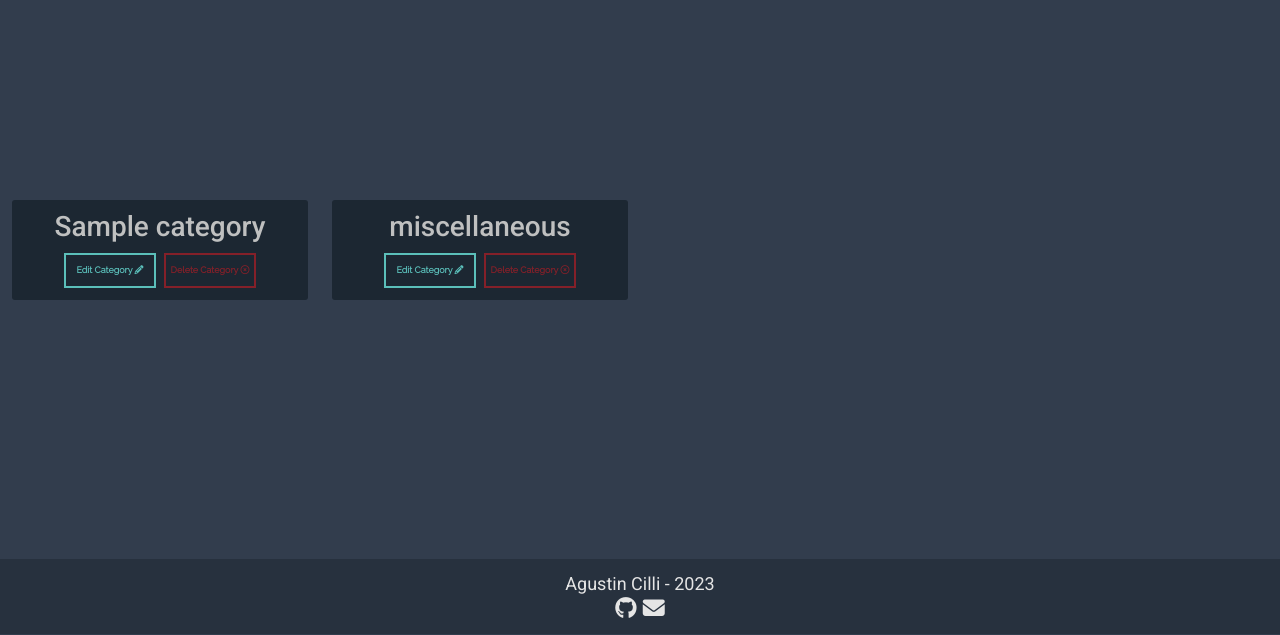
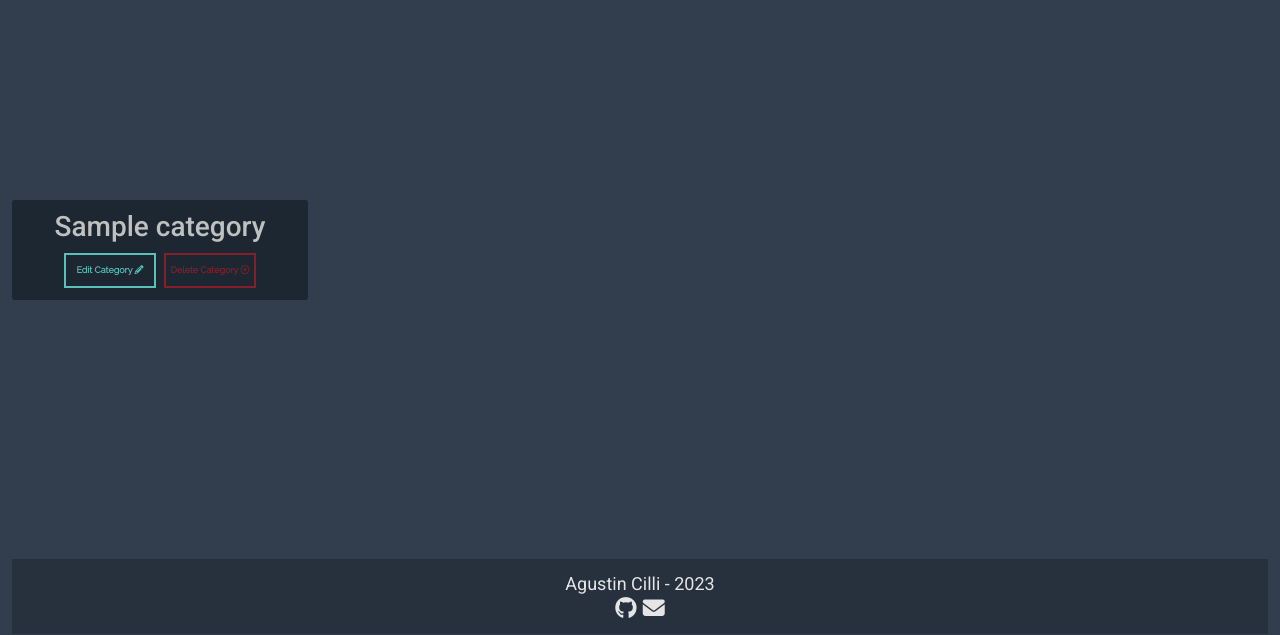
Before and after one commit to cilliagustin/code-pool, a Django app: page /category_list/ in a window 1280 px wide. Shown: the part 165-800 px from the top of the page. Run offline with Django 3.2, Linux system fonts and the light colour scheme; a user stored in the database is signed in; tables that the repository leaves empty hold one stand-in row (values such as "Sample post"); some libraries are stand-ins or nearby versions.

Commit message:
Create view to delete categories + template+ wire up url

```diff
--- a/forum/models.py
+++ b/forum/models.py
@@ -7,7 +7,7 @@
 
 
 class Category(models.Model):
-    name = models.CharField(max_length=255)
+    name = models.CharField(max_length=255, unique=True)
 
     class Meta:
         verbose_name_plural = "Categories"
@@ -16,7 +16,7 @@
         return self.name
 
     def get_absolute_url(self):
-        return reverse('home')
+        return reverse('category_list')
 
 
 class Post(models.Model):
--- a/forum/urls.py
+++ b/forum/urls.py
@@ -27,5 +27,8 @@
     path('new_post/', views.CreatePost.as_view(), name='add_post'),
     path('new_category/', views.CreateCategory.as_view(), name='add_category'),
     path('category_list/', views.CategoryList.as_view(), name='category_list'),
+    path(
+        'category/delete_category/<int:pk>',
+        views.DeleteCategory.as_view(), name='delete_category'),
     path('canvas', views.Canvas.as_view(), name='canvas'),
 ]
--- a/forum/views.py
+++ b/forum/views.py
@@ -2,6 +2,7 @@
 from django.views import generic, View
 from django.http import HttpResponseRedirect
 from django.urls import reverse_lazy
+from django.db.models import Q, Case, When, Value
 from .models import Post, Category, Rating
 from .forms import CommentForm, PostForm, EditForm
 
@@ -136,8 +137,23 @@
 
 class CategoryList(generic.ListView):
     model = Category
-    queryset = Category.objects.order_by('name')
     template_name = 'category_list.html'
+
+    def get_queryset(self):
+        return Category.objects.filter(
+            Q(name__iexact='miscellaneous') | Q(name__isnull=False)
+        ).order_by(
+            Case(When(name__iexact='miscellaneous', then=Value(1)), default=Value(0)), 'name'
+        )
+
+
+class DeleteCategory(generic.DeleteView):
+    model = Category
+    template_name = 'delete_category.html'
+    success_url = reverse_lazy('category_list')
+
+    def get_queryset(self):
+        return Category.objects.filter(pk=self.kwargs.get('pk'))
 
 
 class Canvas(generic.ListView):
--- a/templates/category_list.html
+++ b/templates/category_list.html
@@ -10,36 +10,20 @@
                     <h1 class="categories-title text-center">Categories</h1>
                 </div>
                 {% for category in category_list %}
-                    {% if category.name != 'miscellaneous' %}
                         <div class="col-12 col-sm-6 col-md-4 col-lg-3">
                             <div class="category-card my-3 d-flex flex-wrap justify-content-center align-items-center w-100">
                                 <h3 class="mb-2 w-100 text-center">
-                                    {{ category }}
+                                    {{ category.name }}
                                 </h3>
                                 <a href="#" class="custom-btn blue mx-1">
                                     <p>Edit Category <i class="fa-solid fa-pencil"></i></p>
                                 </a>
-                                <a href="#" class="custom-btn red mx-1">
+                                <a href="{% url 'delete_category' category.pk %}" class="custom-btn red mx-1">
                                     <p>Delete Category <i class="fa-regular fa-circle-xmark"></i></p>
                                 </a>
                             </div>
                         </div>
-                    {% endif %}
                 {% endfor %}
-                <div class="col-12 col-sm-6 col-md-4 col-lg-3">
-                    <div class="category-card my-3 d-flex flex-wrap justify-content-center align-items-center w-100">
-                        <h3 class="mb-2 w-100 text-center">
-                            miscellaneous
-                        </h3>
-                        <a href="#" class="custom-btn blue mx-1">
-                            <p>Edit Category <i class="fa-solid fa-pencil"></i></p>
-                        </a>
-                        <a href="#" class="custom-btn red mx-1">
-                            <p>Delete Category <i class="fa-regular fa-circle-xmark"></i></p>
-                        </a>
-                    </div>
-                </div>
-            </div>
         {% else %}
         <div class="row">
             <div class="col-12 col-md-10 offset-md-1 create-edit-post">
```
Also changed, not shown: templates/delete_category.html (added, +37 -0 lines), forum/migrations/0018_alter_category_name.py (added).
